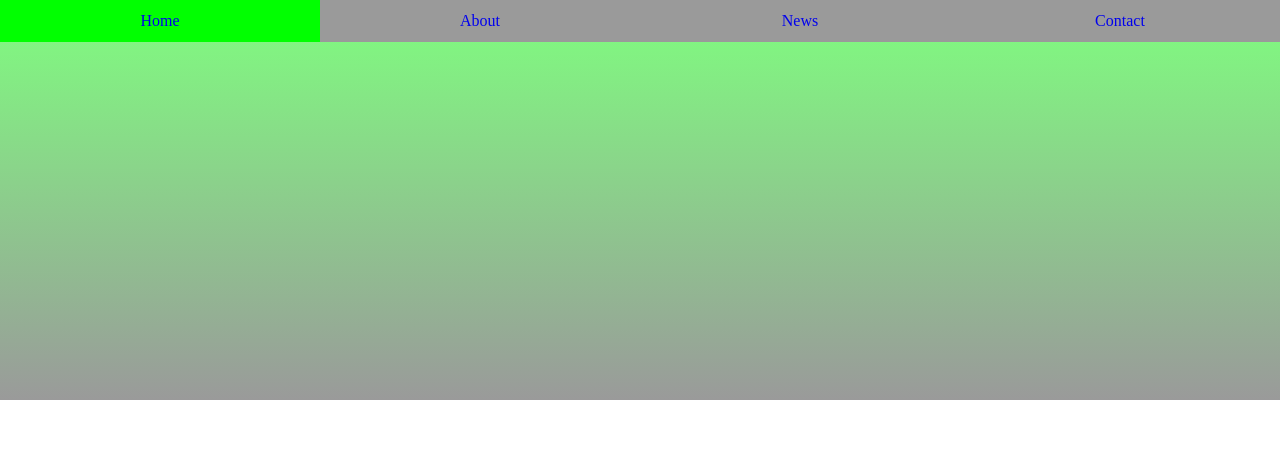
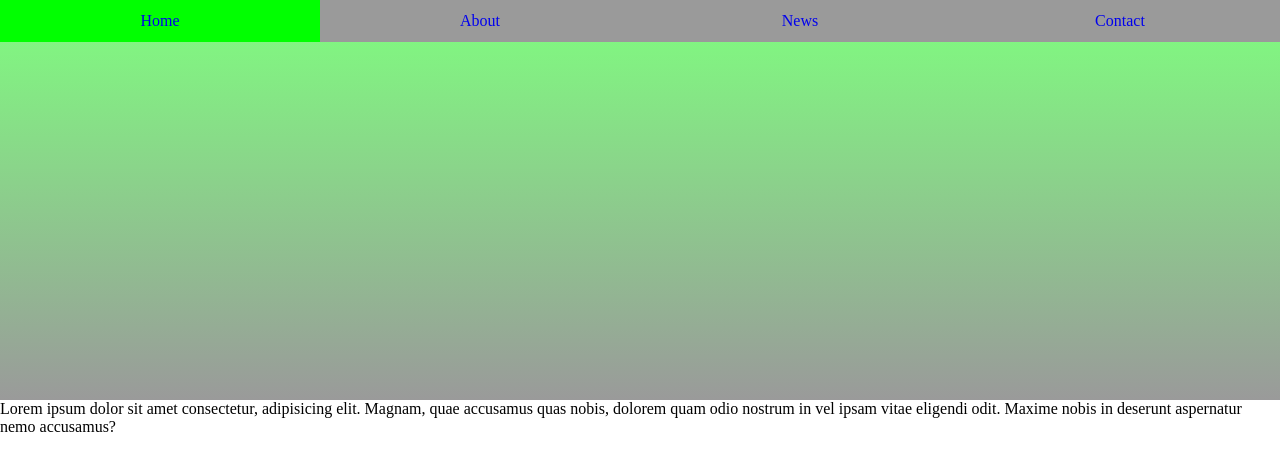
Before and after one commit to IT-Markaz/birinchi-loyiha, a plain HTML site: page index.html in a window 1280 px wide. Drawn offline with Linux system fonts and the light colour scheme.

Commit message:
box qo'shildi

```diff
--- a/index.html
+++ b/index.html
@@ -16,5 +16,12 @@
             <li><a href="#">Contact</a></li>
         </ul>
     </header>
+    <main>
+        <div class="container">
+            <div class="box">
+                Lorem ipsum dolor sit amet consectetur, adipisicing elit. Magnam, quae accusamus quas nobis, dolorem quam odio nostrum in vel ipsam vitae eligendi odit. Maxime nobis in deserunt aspernatur nemo accusamus?
+            </div>
+        </div>
+    </main>
 </body>
 </html>
```
